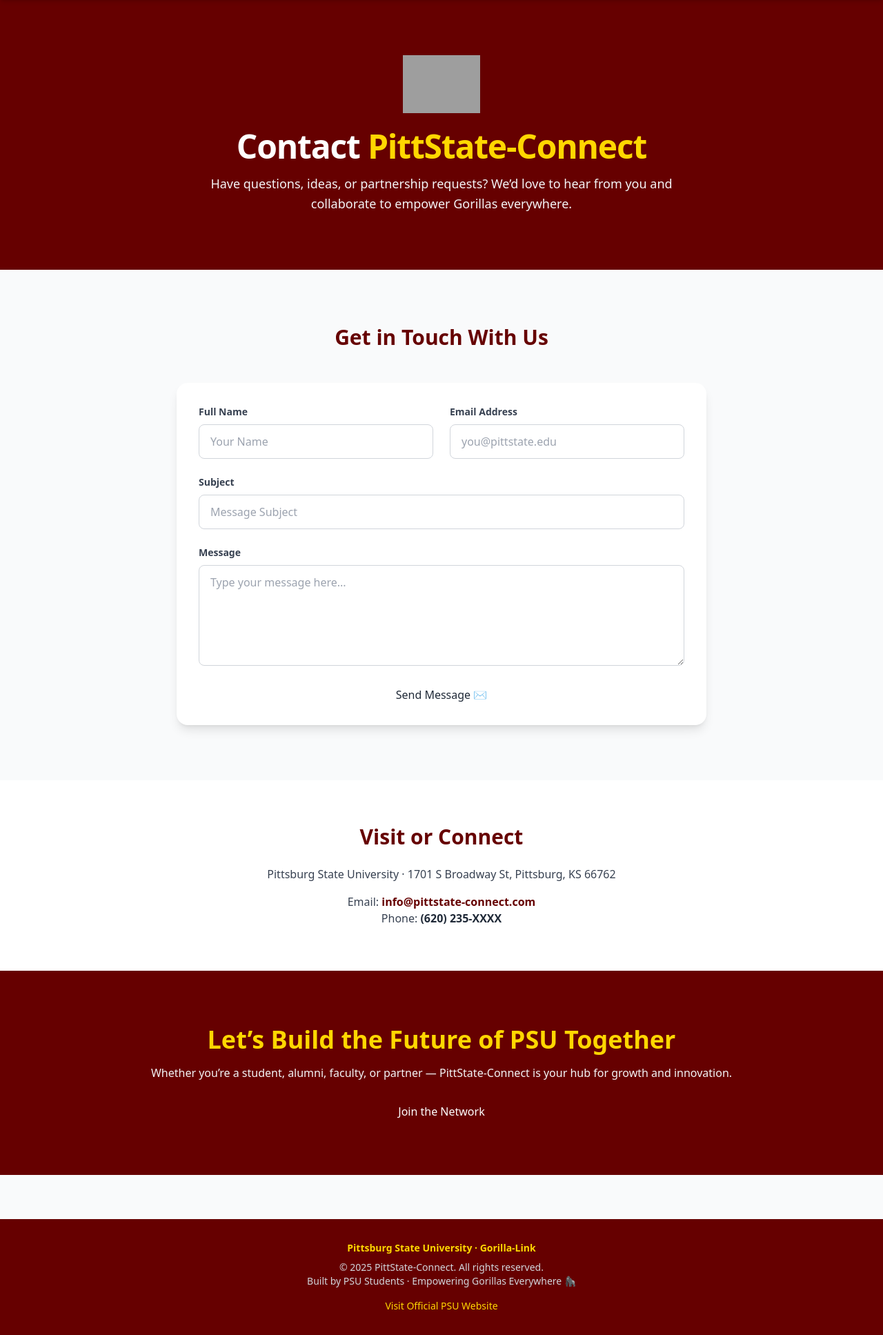
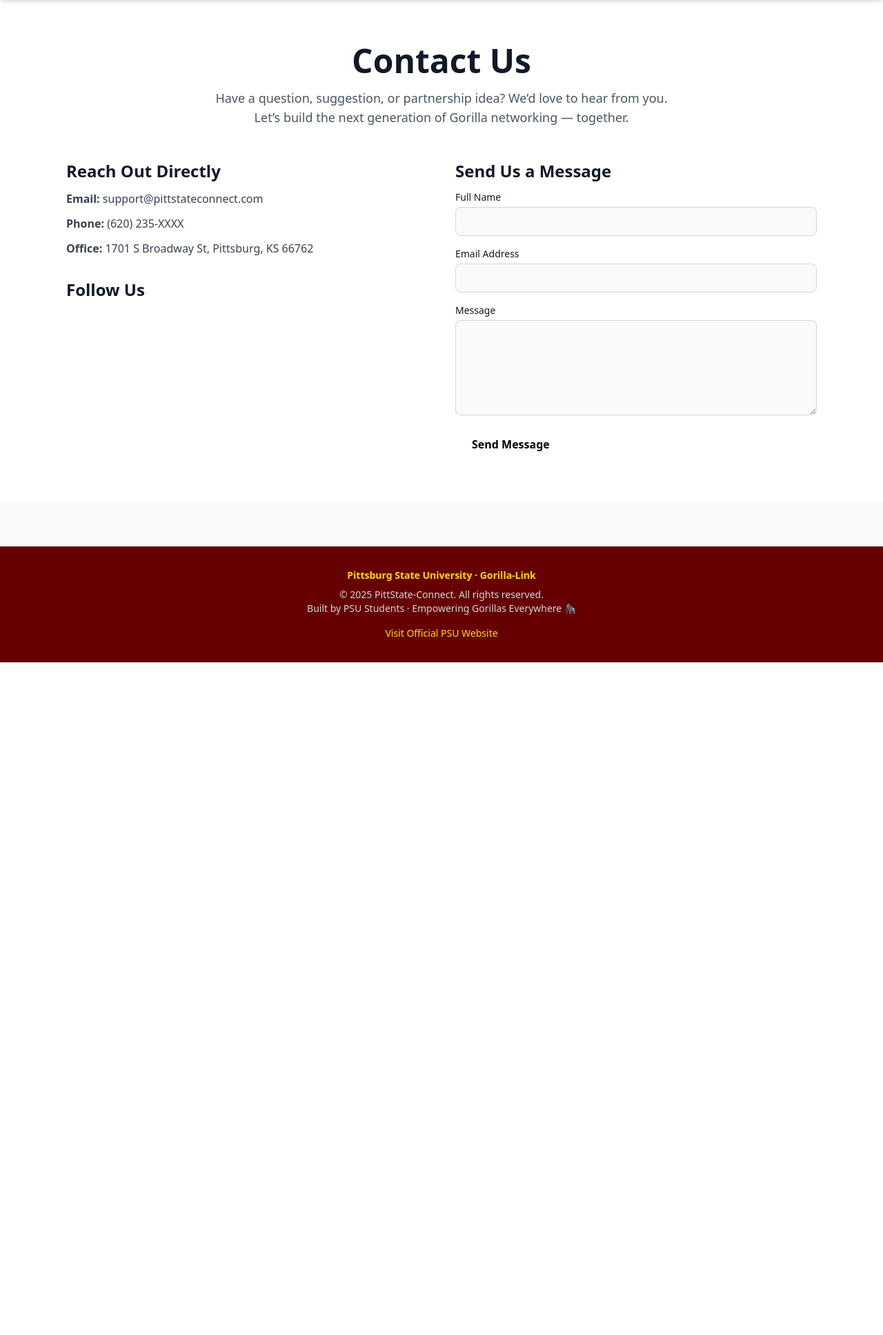
Before and after one commit to Cade-Cowdrey/Gorilla-Link, a Flask app: template templates/core/contact.html in a window 1280 px wide. Shown: the part 72-2007 px from the top of the page at 69% size. After the commit the page ends 1032 px from the top, so only its background shows below. Run offline with Flask 3, Linux system fonts and the light colour scheme; the template is opened without the code that fills it, so the values that code supplies are empty; some libraries are stand-ins or nearby versions; grey boxes are pictures that could not be loaded.

Commit message:
Update contact.html

```diff
--- a/templates/core/contact.html
+++ b/templates/core/contact.html
@@ -1,156 +1,61 @@
 {% extends "base.html" %}
-{% block title %}Contact · PittState-Connect{% endblock %}
+{% block title %}Contact | PittState-Connect{% endblock %}
+{% block content %}
+<section class="py-16 bg-white dark:bg-[#0f0f0f] text-gray-900 dark:text-gray-100">
+  <div class="container mx-auto px-6 md:px-12 lg:px-24">
+    <div class="text-center mb-12">
+      <h1 class="text-4xl md:text-5xl font-bold text-psu-gold mb-4">Contact Us</h1>
+      <p class="text-lg text-gray-600 dark:text-gray-300 max-w-2xl mx-auto">
+        Have a question, suggestion, or partnership idea? We’d love to hear from you.
+        Let’s build the next generation of Gorilla networking — together.
+      </p>
+    </div>
 
-{% block content %}
-<!-- 🎓 Hero Section -->
-<section class="bg-[#660000] text-white py-20 px-6 text-center fade-in">
-  <div class="max-w-5xl mx-auto">
-    <img
-      src="{{ url_for('static', filename='img/psu_logo.png') }}"
-      alt="PSU Logo"
-      class="mx-auto mb-6 w-28 h-auto"
-    />
-    <h1 class="text-5xl font-extrabold mb-4 tracking-tight">
-      Contact <span class="text-[#FFD700]">PittState-Connect</span>
-    </h1>
-    <p class="text-lg max-w-3xl mx-auto text-gray-100 leading-relaxed">
-      Have questions, ideas, or partnership requests?
-      We’d love to hear from you and collaborate to empower Gorillas everywhere.
-    </p>
-  </div>
-</section>
+    <div class="grid md:grid-cols-2 gap-10">
+      <div>
+        <h2 class="text-2xl font-semibold text-psu-gold mb-3">Reach Out Directly</h2>
+        <ul class="space-y-3 text-gray-700 dark:text-gray-300">
+          <li><strong>Email:</strong> <a href="mailto:support@pittstateconnect.com" class="text-psu-gold hover:underline">support@pittstateconnect.com</a></li>
+          <li><strong>Phone:</strong> (620) 235-XXXX</li>
+          <li><strong>Office:</strong> 1701 S Broadway St, Pittsburg, KS 66762</li>
+        </ul>
 
-<!-- ✉️ Contact Form -->
-<section class="py-20 bg-gray-50 text-gray-800 fade-in">
-  <div class="max-w-5xl mx-auto px-6">
-    <h2 class="text-3xl font-bold text-center text-[#660000] mb-12">
-      Get in Touch With Us
-    </h2>
-
-    <form
-      method="POST"
-      action="{{ url_for('core.contact') }}"
-      class="bg-white rounded-2xl shadow-lg p-8 max-w-3xl mx-auto"
-    >
-      {% with messages = get_flashed_messages() %}
-        {% if messages %}
-          <div class="mb-6 text-center text-green-600 font-semibold">
-            {{ messages[0] }}
+        <div class="mt-8">
+          <h2 class="text-2xl font-semibold text-psu-gold mb-3">Follow Us</h2>
+          <div class="flex space-x-4 text-psu-gold text-2xl">
+            <a href="#" class="hover:text-psu-crimson"><i class="fab fa-linkedin"></i></a>
+            <a href="#" class="hover:text-psu-crimson"><i class="fab fa-facebook"></i></a>
+            <a href="#" class="hover:text-psu-crimson"><i class="fab fa-instagram"></i></a>
+            <a href="#" class="hover:text-psu-crimson"><i class="fab fa-twitter"></i></a>
           </div>
-        {% endif %}
-      {% endwith %}
-
-      <div class="grid md:grid-cols-2 gap-6 mb-6">
-        <div>
-          <label for="name" class="block text-sm font-semibold text-gray-700 mb-2">Full Name</label>
-          <input
-            id="name"
-            name="name"
-            type="text"
-            required
-            class="w-full border border-gray-300 rounded-lg px-4 py-3 focus:ring-2 focus:ring-[#FFD700] focus:outline-none"
-            placeholder="Your Name"
-          />
-        </div>
-
-        <div>
-          <label for="email" class="block text-sm font-semibold text-gray-700 mb-2">Email Address</label>
-          <input
-            id="email"
-            name="email"
-            type="email"
-            required
-            class="w-full border border-gray-300 rounded-lg px-4 py-3 focus:ring-2 focus:ring-[#FFD700] focus:outline-none"
-            placeholder="you@pittstate.edu"
-          />
         </div>
       </div>
 
-      <div class="mb-6">
-        <label for="subject" class="block text-sm font-semibold text-gray-700 mb-2">Subject</label>
-        <input
-          id="subject"
-          name="subject"
-          type="text"
-          required
-          class="w-full border border-gray-300 rounded-lg px-4 py-3 focus:ring-2 focus:ring-[#FFD700] focus:outline-none"
-          placeholder="Message Subject"
-        />
+      <div>
+        <h2 class="text-2xl font-semibold text-psu-gold mb-3">Send Us a Message</h2>
+        <form method="POST" action="{{ url_for('core.contact') }}" class="space-y-4">
+          <div>
+            <label for="name" class="block text-sm font-medium mb-1">Full Name</label>
+            <input id="name" name="name" type="text" required
+                   class="w-full rounded-lg border border-gray-300 dark:border-gray-700 bg-gray-50 dark:bg-[#1a1a1a] px-4 py-2 focus:outline-none focus:ring-2 focus:ring-psu-gold">
+          </div>
+          <div>
+            <label for="email" class="block text-sm font-medium mb-1">Email Address</label>
+            <input id="email" name="email" type="email" required
+                   class="w-full rounded-lg border border-gray-300 dark:border-gray-700 bg-gray-50 dark:bg-[#1a1a1a] px-4 py-2 focus:outline-none focus:ring-2 focus:ring-psu-gold">
+          </div>
+          <div>
+            <label for="message" class="block text-sm font-medium mb-1">Message</label>
+            <textarea id="message" name="message" rows="5" required
+                      class="w-full rounded-lg border border-gray-300 dark:border-gray-700 bg-gray-50 dark:bg-[#1a1a1a] px-4 py-2 focus:outline-none focus:ring-2 focus:ring-psu-gold"></textarea>
+          </div>
+          <button type="submit"
+                  class="bg-psu-gold text-black font-semibold px-6 py-2 rounded-lg hover:bg-yellow-500 transition-all">
+            Send Message
+          </button>
+        </form>
       </div>
-
-      <div class="mb-6">
-        <label for="message" class="block text-sm font-semibold text-gray-700 mb-2">Message</label>
-        <textarea
-          id="message"
-          name="message"
-          rows="5"
-          required
-          class="w-full border border-gray-300 rounded-lg px-4 py-3 focus:ring-2 focus:ring-[#FFD700] focus:outline-none"
-          placeholder="Type your message here..."
-        ></textarea>
-      </div>
-
-      <div class="text-center">
-        <button
-          type="submit"
-          class="psu-btn"
-        >
-          Send Message ✉️
-        </button>
-      </div>
-    </form>
+    </div>
   </div>
 </section>
-
-<!-- 📍 Contact Info -->
-<section class="py-16 bg-white text-center fade-in">
-  <div class="max-w-4xl mx-auto">
-    <h3 class="text-3xl font-bold mb-6 text-[#660000]">Visit or Connect</h3>
-    <p class="text-gray-700 mb-4">
-      Pittsburg State University · 1701 S Broadway St, Pittsburg, KS 66762
-    </p>
-    <p class="text-gray-700">
-      Email: <a href="mailto:info@pittstate-connect.com" class="text-[#660000] font-semibold hover:underline">info@pittstate-connect.com</a>
-      <br />
-      Phone: <span class="text-gray-800 font-semibold">(620) 235-XXXX</span>
-    </p>
-  </div>
-</section>
-
-<!-- 🦍 CTA -->
-<section class="bg-[#660000] text-white py-20 text-center fade-in">
-  <div class="max-w-4xl mx-auto">
-    <h2 class="text-4xl font-bold mb-4 text-[#FFD700]">Let’s Build the Future of PSU Together</h2>
-    <p class="text-gray-100 mb-8">
-      Whether you’re a student, alumni, faculty, or partner — PittState-Connect is your hub for growth and innovation.
-    </p>
-    <a href="{{ url_for('auth.register') }}" class="psu-btn">Join the Network</a>
-  </div>
-</section>
-
-<!-- ✨ Scroll Fade-In Script -->
-<script>
-  const fadeEls = document.querySelectorAll('.fade-in');
-  const reveal = () => {
-    const trigger = window.innerHeight * 0.9;
-    fadeEls.forEach(el => {
-      const top = el.getBoundingClientRect().top;
-      if (top < trigger) el.classList.add('visible');
-    });
-  };
-  window.addEventListener('scroll', reveal);
-  window.addEventListener('load', reveal);
-</script>
-
-<style>
-  .fade-in {
-    opacity: 0;
-    transform: translateY(25px);
-    transition: all 0.7s ease-out;
-  }
-  .fade-in.visible {
-    opacity: 1;
-    transform: translateY(0);
-  }
-</style>
 {% endblock %}
```
